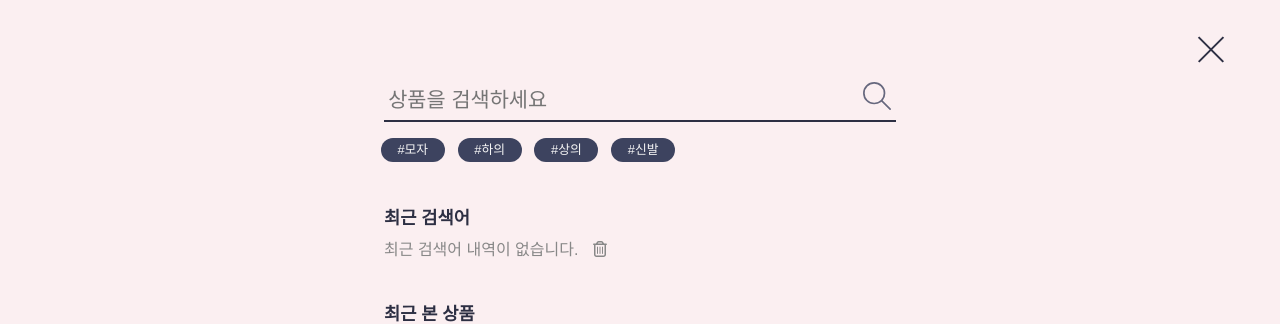
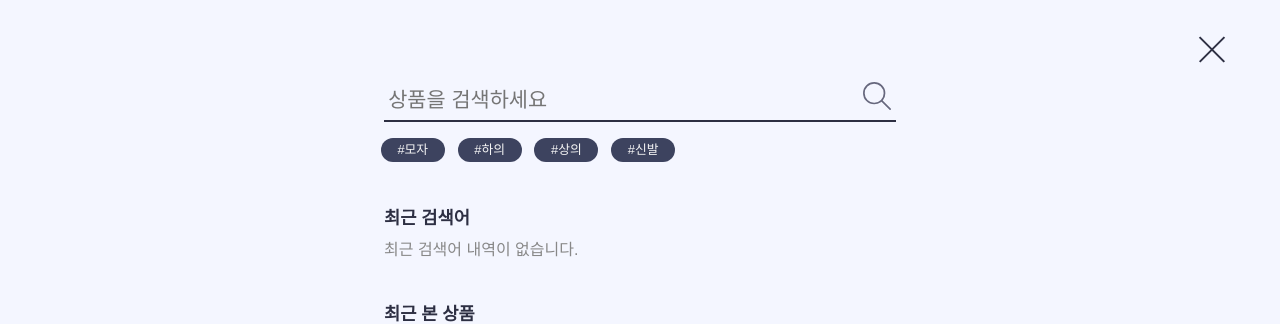
Before and after one commit to Sung-Heee/store-front, a React (Create React App) app: page /allproduct/1 in a window 1280 px wide. Both pictures are taken after a click on the icon 1116 px from the left and 60 px from the top of the page. Shown: the top 324 px of the page. Built offline with nearby package versions, Linux system fonts and the light colour scheme; a web font is replaced by a local one.

Commit message:
Feat: 검색창 통신

```diff
--- a/src/App.js
+++ b/src/App.js
@@ -8,6 +8,7 @@ import RegisterPage from './pages/RegisterPage';
 import { useEffect, useState } from 'react';
 import axios from 'axios';
 import SalePage from './pages/SalePage';
+import AllProductPage from './pages/AllProductPage';
 
 function App() {
   return (
@@ -18,6 +19,7 @@ function App() {
         <Route path="/login" element={<LoginPage />} />
         <Route path="/register" element={<RegisterPage />} />
         <Route path="/sale" element={<SalePage />} />
+        <Route path="/allproduct/:product" element={<AllProductPage />} />
       </Routes>
       {/* <Footer /> */}
     </div>
--- a/src/components/Header.jsx
+++ b/src/components/Header.jsx
@@ -23,7 +23,7 @@ export default function Header() {
   };
 
   //검색창 키워드 랜덤 생성
-  const randomKeyWord = ['신발', '상의', '하의', '모자', '악세사리'];
+  const randomKeyWord = ['신발', '상의', '하의', '모자', '직거래'];
   const randomIndex = [];
   randomKeyWord.map(() => {
     let i = Math.floor(Math.random() * randomKeyWord.length);
@@ -37,14 +37,18 @@ export default function Header() {
   const searchInputRef = useRef();
   const searchProduct = async () => {
     if (!searchInputRef.current.value) return alert('검색어를 입력하세요');
-
     try {
       console.log('검색 했니');
-      // await axios.get('/searchproduct', {
-      //   searchProduct: searchInputRef.current.value,
-      // });
-
-      // 최근 검색어 저장
+      const response = await axios.post(
+        `/searchproduct/${searchInputRef.current.value}`,
+        {
+          params: {
+            searchProduct: searchInputRef.current.value,
+          },
+        },
+      );
+      console.log(response.data.status);
+      //최근 검색어 저장
       let getLocal = localStorage.getItem('data');
       if (getLocal === null) {
         getLocal = [];
@@ -55,7 +59,7 @@ export default function Header() {
       const uniqueData = [...new Set(getLocal)]; // 검색어 중복된거 제거
       localStorage.setItem('data', JSON.stringify(uniqueData));
     } catch (error) {
-      console.log(error);
+      console.error(error);
       console.log('검색 잘못되었따');
     }
 
@@ -74,6 +78,27 @@ export default function Header() {
     }
     setRecentSearches(getLocal); //최근 검색어 배열로 담은 state
   }, []);
+
+  // 최근 검색어 삭제 함수
+  const deleteRecentSearch = () => {
+    window.localStorage.removeItem('data');
+    setRecentSearches([]); // 최근 검색어 배열 초기화
+  };
+
+  // 키워드 클릭했을때 해당 키워드 이동
+  const keywordClick = async (clickedKeyword) => {
+    try {
+      console.log(clickedKeyword);
+      const resKeyWord = await axios.get('/keyword', {
+        params: {
+          clickedKeyword: clickedKeyword,
+        },
+      });
+      console.log(resKeyWord.data.status);
+    } catch (error) {
+      console.error(error);
+    }
+  };
 
   return (
     <>
@@ -169,8 +194,11 @@ export default function Header() {
           {/* 키워드(해시태그) */}
           <div className="keyword">
             {randomIndex.map((el, idx) => (
-              <Link key={idx}>#{randomKeyWord[el]}</Link>
+              <p key={idx} onClick={() => keywordClick(randomKeyWord[el])}>
+                #{randomKeyWord[el]}
+              </p>
             ))}
+
             {/* 닫기 버튼 */}
             <div className="close" onClick={() => closeSearchWindow()}></div>
           </div>
@@ -188,9 +216,17 @@ export default function Header() {
                     최근 검색어 내역이 없습니다.
                   </li>
                 )}
-                <button className="delete-recent-search">
-                  <FontAwesomeIcon icon={faTrashCan} />
-                </button>
+
+                {recentSearches.length > 0 ? (
+                  <button className="delete-recent-search">
+                    <FontAwesomeIcon
+                      icon={faTrashCan}
+                      onClick={deleteRecentSearch}
+                    />
+                  </button>
+                ) : (
+                  ''
+                )}
               </ul>
             </div>
             {/* 최근 본 상품 */}
--- /dev/null
+++ b/src/pages/AllProductPage.jsx
@@ -0,0 +1,5 @@
+import React from 'react';
+
+export default function AllProductPage() {
+  return <div>AllProductPage</div>;
+}
--- a/src/style/_header.scss
+++ b/src/style/_header.scss
@@ -117,7 +117,7 @@
   z-index: 3;
   top: 0;
   width: 100vw;
-  background-color: #fbeff1;
+  background-color: #f4f6ff;
   .search-container {
     width: 1200px;
     margin: 0 auto;
@@ -145,7 +145,7 @@
           color: #67687e;
           stroke-width: 35px;
           font-size: 30px;
-          stroke: #fbeff1;
+          stroke: #f4f6ff;
           cursor: pointer;
         }
       }
@@ -157,24 +157,18 @@
       display: flex;
       width: 40.5vw;
       height: 10vh;
-      a {
+      p {
         width: 5vw;
         height: 3vh;
         line-height: 3vh;
-        // border: 1px solid #3d435f;
         background-color: #3d435f;
         color: #f5f5f5;
         border-radius: 30px;
         font-size: 0.8rem;
-        // color: #2d2f43;
         margin-right: 1vw;
         margin-top: 2vh;
-        // &:first-child {
-        //   background-color: #3d435f;
-        //   color: #f5f5f5;
-        // }
         &:hover {
-          background-color: #fbeff1;
+          background-color: #f4f6ff;
           color: #2d2f43;
           border: 1px solid #3d435f;
           cursor: pointer;
@@ -182,8 +176,8 @@
       }
       // 닫기 버튼
       .close {
-        width: 15px;
-        height: 35px;
+        width: 2.2rem;
+        height: 2.2rem;
         position: absolute;
         top: 4vh;
         right: 1.2vw;
@@ -191,7 +185,7 @@
         &::after,
         &::before {
           position: absolute;
-          left: 0;
+          right: 0.9vw;
           content: ' ';
           height: 2.2rem;
           width: 2px;
@@ -220,20 +214,27 @@
         }
         ul {
           display: flex;
-          width: 30vw;
+          width: 40vw;
+
+          &:hover {
+            background-color: #dbdde3;
+          }
           li {
-            padding-right: 15px;
+            padding-right: 25px;
             color: #888888;
           }
           .no-recent-search {
             color: #888888;
           }
           .delete-recent-search {
-            float: right;
             border: 0;
             background-color: transparent;
-            font-size: 1rem;
+            font-size: 0.9rem;
             color: #888888;
+            flex-grow: 1;
+            text-align: right;
+            padding-right: 10px;
+            cursor: pointer;
           }
         }
       }
```
